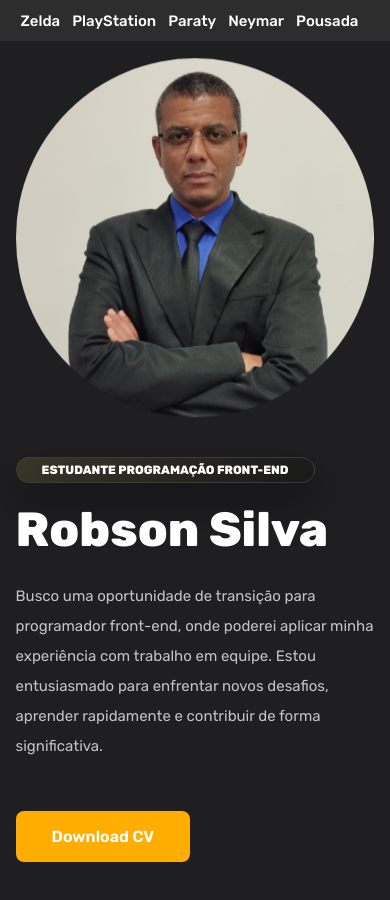
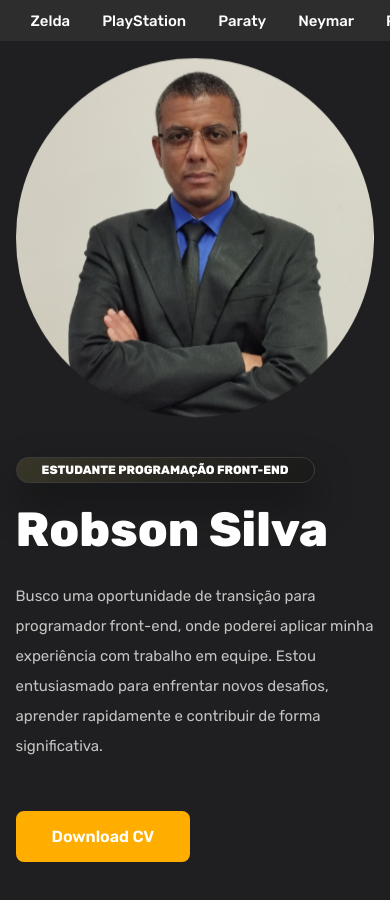
Before and after one commit to DasLopes/portfolio, a plain HTML site: page index.html in a window 390 px wide. Drawn offline with nearby package versions, Linux system fonts and the light colour scheme.

Commit message:
ajustando header para tela 480px

```diff
--- a/css/style.css
+++ b/css/style.css
@@ -51,13 +51,13 @@ header {
   display: flex;
   justify-content: center;
   align-items: center;
+  gap: 25px;
 }
 
 .navbar a {
   font-size: var(--p-font);
   font-weight: 500;
   color: var(--text-color);
-  margin: 0 25px;
   transition: all ease 0.5s;
 }
 
@@ -257,9 +257,6 @@ section {
     --p-font:15px;
     transition: .2s;
   }
-  .navbar a{
-    margin: 0 5px;
-  }
 }
 
 .home-img img{
```
